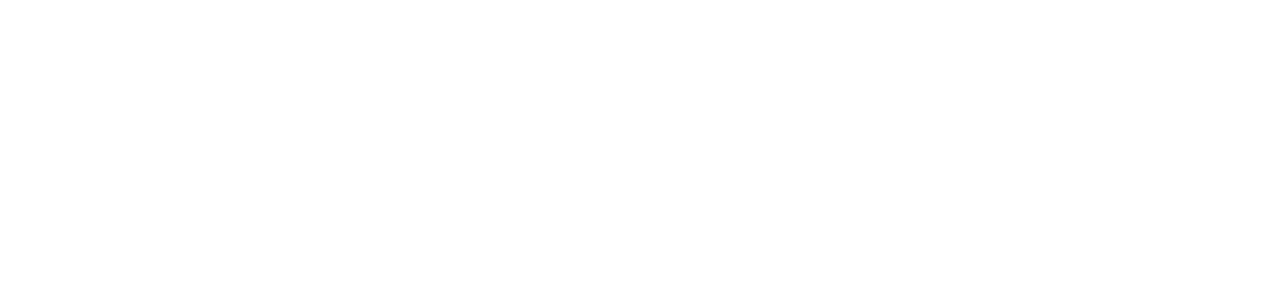
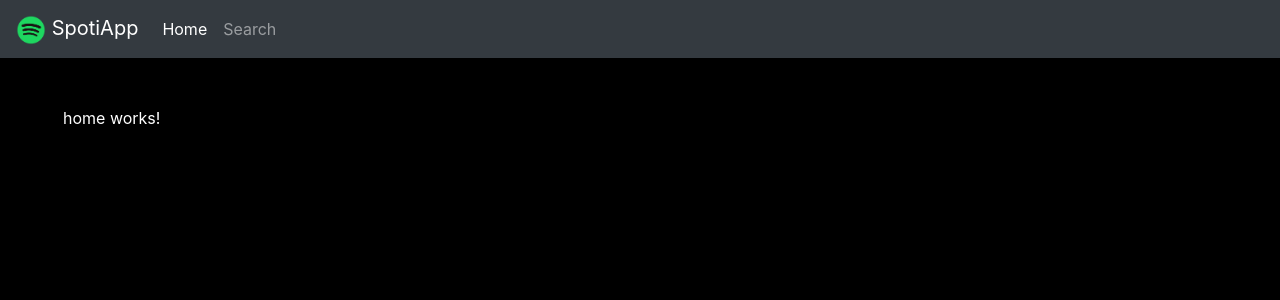
Before and after one commit to Reta110/angular-spotiapp, an Angular app: page /#/home in a window 1280 px wide. Before the commit this address led to /home#/home. Shown: the top 300 px of the page. Built offline with nearby package versions, Linux system fonts and the light colour scheme.

Commit message:
App's routes configured

```diff
--- a/src/app/app-routing.module.ts
+++ b/src/app/app-routing.module.ts
@@ -1,12 +1,12 @@
 import { NgModule } from '@angular/core';
 import { Routes, RouterModule } from '@angular/router';
 
-
+//ESTAS SON LAS RUTAS IMPORTADAS DESDE OTRO ARCHIVO
 import { routes } from './app.routes';
 
 
 @NgModule({
-  imports: [RouterModule.forRoot(routes)],
+  imports: [RouterModule.forRoot(routes, {useHash: true})],
   exports: [RouterModule]
 })
 export class AppRoutingModule { }
--- a/src/app/app.component.html
+++ b/src/app/app.component.html
@@ -1,23 +1,7 @@
-<!doctype html>
-<html lang="en">
-  <head>
-    <!-- Required meta tags -->
-    <meta charset="utf-8">
-    <meta name="viewport" content="width=device-width, initial-scale=1, shrink-to-fit=no">
+<app-navbar></app-navbar>
 
-    <!-- Bootstrap CSS -->
-    <link rel="stylesheet" href="https://stackpath.bootstrapcdn.com/bootstrap/4.3.1/css/bootstrap.min.css" integrity="sha384-ggOyR0iXCbMQv3Xipma34MD+dH/1fQ784/j6cY/iJTQUOhcWr7x9JvoRxT2MZw1T" crossorigin="anonymous">
+<div class="container m-5">
 
-    <title>Angular</title>
-  </head>
-  <body>
+  <router-outlet></router-outlet>
 
-    <router-outlet></router-outlet>
-
-    <!-- Optional JavaScript -->
-    <!-- jQuery first, then Popper.js, then Bootstrap JS -->
-    <script src="https://code.jquery.com/jquery-3.3.1.slim.min.js" integrity="sha384-q8i/X+965DzO0rT7abK41JStQIAqVgRVzpbzo5smXKp4YfRvH+8abtTE1Pi6jizo" crossorigin="anonymous"></script>
-    <script src="https://cdnjs.cloudflare.com/ajax/libs/popper.js/1.14.7/umd/popper.min.js" integrity="sha384-UO2eT0CpHqdSJQ6hJty5KVphtPhzWj9WO1clHTMGa3JDZwrnQq4sF86dIHNDz0W1" crossorigin="anonymous"></script>
-    <script src="https://stackpath.bootstrapcdn.com/bootstrap/4.3.1/js/bootstrap.min.js" integrity="sha384-JjSmVgyd0p3pXB1rRibZUAYoIIy6OrQ6VrjIEaFf/nJGzIxFDsf4x0xIM+B07jRM" crossorigin="anonymous"></script>
-  </body>
-</html>
+</div>
--- a/src/app/components/shared/navbar/navbar.component.html
+++ b/src/app/components/shared/navbar/navbar.component.html
@@ -1,3 +1,20 @@
-<p>
-  navbar works!
-</p>
+<nav class="navbar navbar-expand-md navbar-dark bg-dark">
+	<a class="navbar-brand" href="#">
+	    <img src="assets/img/banner-ico.png" width="30" height="30" alt="">
+		SpotiApp
+	</a>
+	<button class="navbar-toggler" type="button" data-toggle="collapse" data-target="#navbarSupportedContent" aria-controls="navbarSupportedContent" aria-expanded="false" aria-label="Toggle navigation">
+		<span class="navbar-toggler-icon"></span>
+	</button>
+
+	<div class="collapse navbar-collapse" id="navbarSupportedContent">
+		<ul class="navbar-nav mr-auto">
+			<li class="nav-item" routerLinkActive="active">
+				<a class="nav-link" [routerLink]="['home']">Home</a>
+			</li>
+			<li class="nav-item"  routerLinkActive="active">
+				<a class="nav-link" [routerLink]="['search']">Search</a>
+			</li>
+		</ul>
+	</div>
+</nav>
--- a/src/index.html
+++ b/src/index.html
@@ -7,8 +7,15 @@
 
 	<meta name="viewport" content="width=device-width, initial-scale=1">
 	<link rel="icon" type="image/x-icon" href="favicon.ico">
+	<!-- Bootstrap CSS -->
+	<link rel="stylesheet" href="https://stackpath.bootstrapcdn.com/bootstrap/4.3.1/css/bootstrap.min.css" integrity="sha384-ggOyR0iXCbMQv3Xipma34MD+dH/1fQ784/j6cY/iJTQUOhcWr7x9JvoRxT2MZw1T" crossorigin="anonymous">
 </head>
 <body>
 	<app-root></app-root>
+
+	<!-- jQuery first, then Popper.js, then Bootstrap JS -->
+	<script src="https://code.jquery.com/jquery-3.3.1.slim.min.js" integrity="sha384-q8i/X+965DzO0rT7abK41JStQIAqVgRVzpbzo5smXKp4YfRvH+8abtTE1Pi6jizo" crossorigin="anonymous"></script>
+	<script src="https://cdnjs.cloudflare.com/ajax/libs/popper.js/1.14.7/umd/popper.min.js" integrity="sha384-UO2eT0CpHqdSJQ6hJty5KVphtPhzWj9WO1clHTMGa3JDZwrnQq4sF86dIHNDz0W1" crossorigin="anonymous"></script>
+	<script src="https://stackpath.bootstrapcdn.com/bootstrap/4.3.1/js/bootstrap.min.js" integrity="sha384-JjSmVgyd0p3pXB1rRibZUAYoIIy6OrQ6VrjIEaFf/nJGzIxFDsf4x0xIM+B07jRM" crossorigin="anonymous"></script>
 </body>
 </html>
```
Lines whose indentation alone changed are shown as unchanged.
